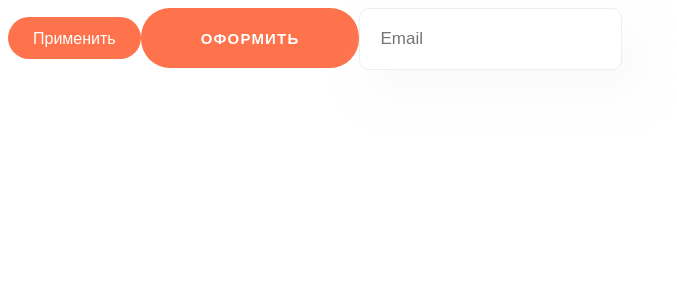
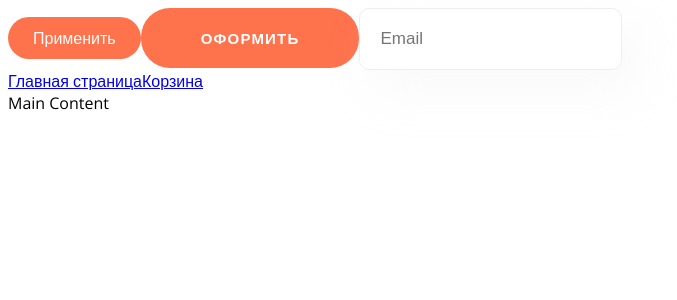
Before and after one commit to Cathereum/delivery-app, a React (Vite) app: page / in a window 1280 px wide. Shown: the top 300 px of the page, without its empty margins (0-677 px from the left). Built offline with nearby package versions, Linux system fonts and the light colour scheme.

Commit message:
Added page routing (main, error, cart)

```diff
--- a/package.json
+++ b/package.json
@@ -12,7 +12,8 @@
   "dependencies": {
     "classnames": "^2.3.2",
     "react": "^18.2.0",
-    "react-dom": "^18.2.0"
+    "react-dom": "^18.2.0",
+    "react-router-dom": "^6.18.0"
   },
   "devDependencies": {
     "@types/react": "^18.2.15",
--- a/src/App.tsx
+++ b/src/App.tsx
@@ -1,5 +1,9 @@
+import { Route, Routes } from "react-router-dom";
 import { Button } from "./components/Button/Button";
 import { Input } from "./components/Input/Input";
+import { Main } from "./pages/Main/Main";
+import { Cart } from "./pages/Cart/Cart";
+import { ErrorPage } from "./pages/ErrorPage/ErrorPage";
 
 function App() {
   return (
@@ -9,6 +13,15 @@ function App() {
         Оформить
       </Button>
       <Input placeholder="Email" />
+      <div>
+        <a href="/">Главная страница</a>
+        <a href="/cart">Корзина</a>
+      </div>
+      <Routes>
+        <Route path="/" element={<Main />} />
+        <Route path="/cart" element={<Cart />} />
+        <Route path="*" element={<ErrorPage />} />
+      </Routes>
     </>
   );
 }
--- a/src/main.tsx
+++ b/src/main.tsx
@@ -1,10 +1,13 @@
-import React from 'react'
-import ReactDOM from 'react-dom/client'
-import App from './App.tsx'
-import './index.css'
+import React from "react";
+import ReactDOM from "react-dom/client";
+import App from "./App.tsx";
+import { BrowserRouter } from "react-router-dom";
+import "./index.css";
 
-ReactDOM.createRoot(document.getElementById('root')!).render(
+ReactDOM.createRoot(document.getElementById("root")!).render(
   <React.StrictMode>
-    <App />
-  </React.StrictMode>,
-)
+    <BrowserRouter>
+      <App />
+    </BrowserRouter>
+  </React.StrictMode>
+);
--- /dev/null
+++ b/src/pages/Cart/Cart.tsx
@@ -0,0 +1,3 @@
+export const Cart = () => {
+  return <div>Cart Content</div>;
+};
--- /dev/null
+++ b/src/pages/ErrorPage/ErrorPage.tsx
@@ -0,0 +1,3 @@
+export const ErrorPage = () => {
+  return <div>ErrorPage Content</div>;
+};
--- /dev/null
+++ b/src/pages/Main/Main.tsx
@@ -0,0 +1,3 @@
+export const Main = () => {
+  return <div>Main Content</div>;
+};
```
Also changed, not shown: 1 other file (tests, documents, lock files or other folders).
